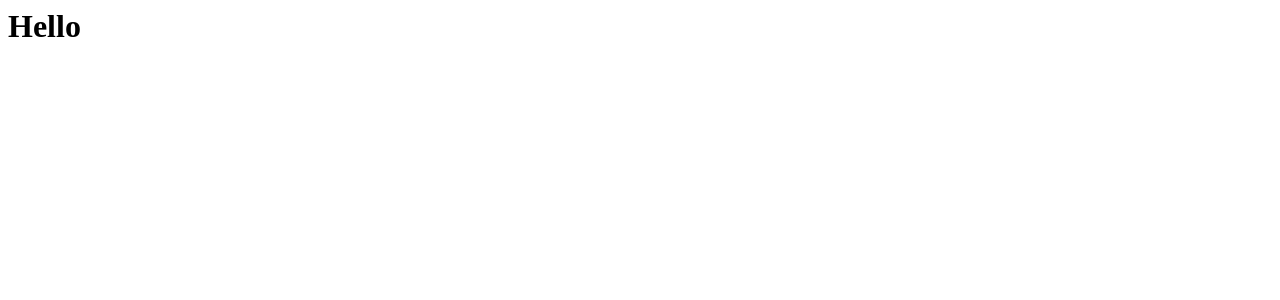
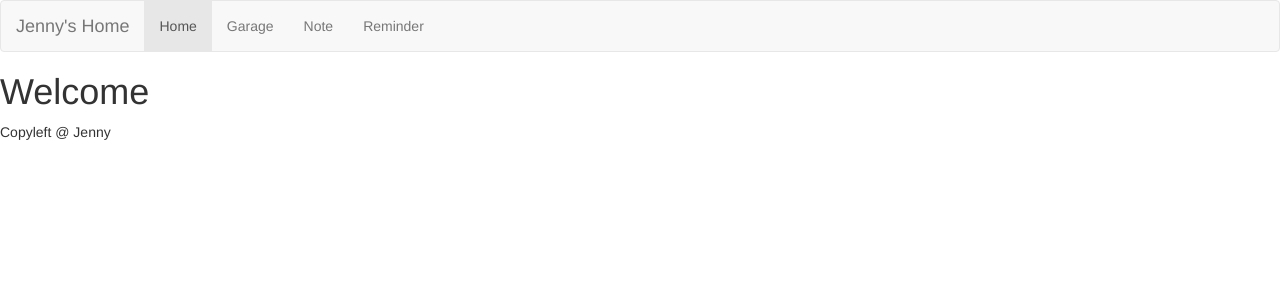
Before and after one commit to jindongh/JennyHome, a Django app: page / in a window 1280 px wide. Before the commit the part shown is almost empty. Shown: the top 300 px of the page. Run offline with Django 3.2, Linux system fonts and the light colour scheme; some libraries are stand-ins or nearby versions.

Commit message:
Fix homepage and hilight right menu header

```diff
--- a/jennyhome/templates/base.html
+++ b/jennyhome/templates/base.html
@@ -16,10 +16,10 @@
 						<a class="navbar-brand" href="#">Jenny's Home</a>
 					</div>
 					<ul class="nav navbar-nav">
-						<li class="active"><a href="/">Home</a></li>
-						<li><a href="/garage/">Garage</a></li>
-						<li><a href="/note/">Note</a></li>
-						<li><a href="/reminder/">Reminder</a></li>
+						<li {% if '/' == request.path %} class="active"{% endif %}><a href="/">Home</a></li>
+						<li {% if '/garage/' in request.path %} class="active"{% endif %}><a href="/garage/">Garage</a></li>
+						<li {% if '/note/' in request.path %} class="active"{% endif %}><a href="/note/">Note</a></li>
+						<li {% if '/reminder/' in request.path %} class="active"{% endif %}><a href="/reminder/">Reminder</a></li>
 					</ul>
 				</div>
 			</nav>
--- a/jennyhome/templates/jennyhome/home.html
+++ b/jennyhome/templates/jennyhome/home.html
@@ -1 +1,7 @@
-<h1>Hello</h1>
+{% extends 'base.html' %}
+
+{% block javascript %}
+{% endblock %}
+{% block content %}
+<h1>Welcome</h1>
+{% endblock %}
```
